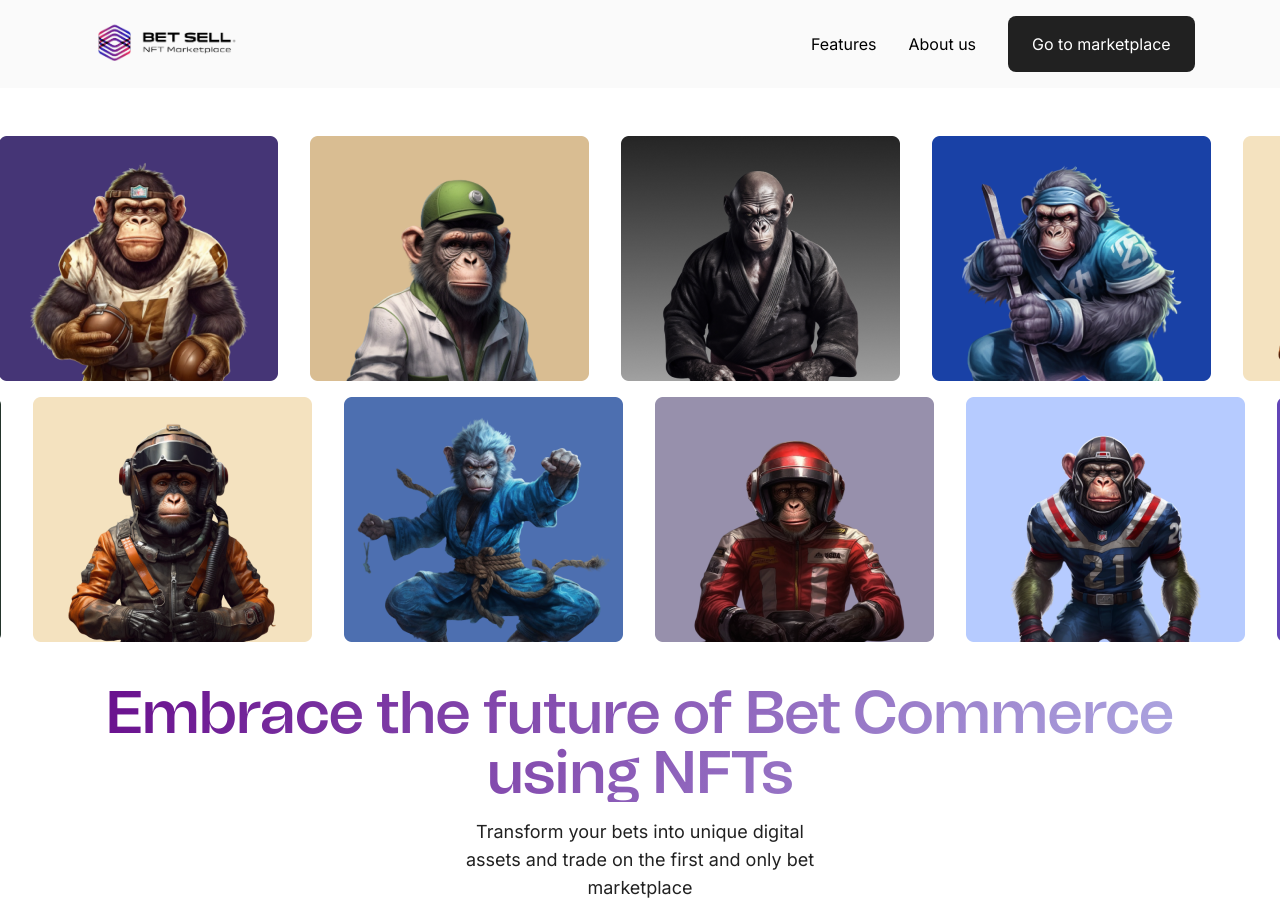
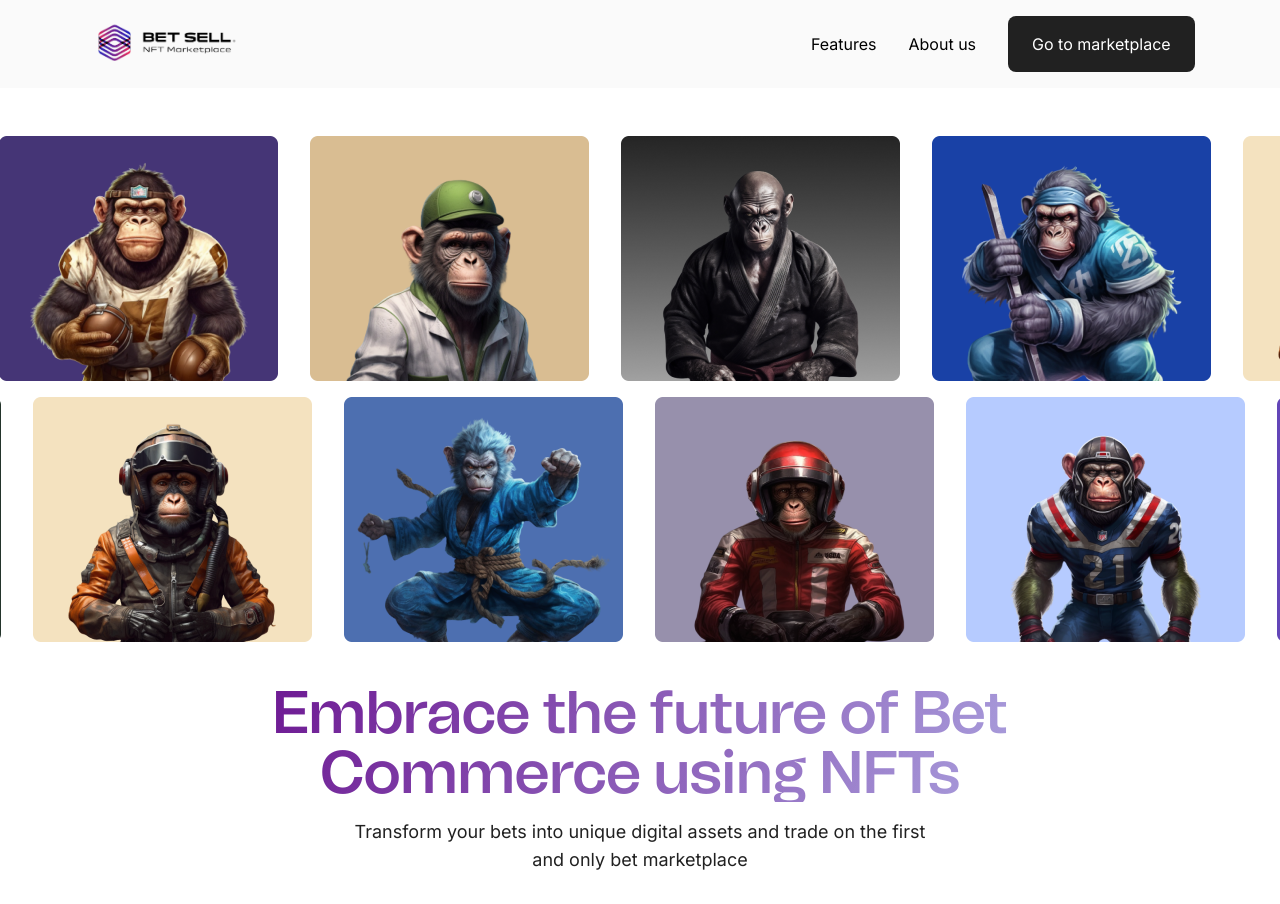
Before and after one commit to gitguti/bug-free-spoon, a Next.js app: page / in a window 1280 px wide. Shown: the top 904 px of the page. Built offline with nearby package versions, Linux system fonts and the light colour scheme.

Commit message:
update width hero title and paragraph

```diff
--- a/src/app/components/home/Hero.jsx
+++ b/src/app/components/home/Hero.jsx
@@ -77,10 +77,10 @@ const Hero = () => {
           </ul>
         </Marquee>
       </div>
-        <div className="px-px sm:px-8 w-11/12 3xl:w-10/12 mx-auto flex justify-center mt-10 mb-24 2xl:mb-40 2xl:mt-16 3xl:mt-24">
+        <div className="px-px sm:px-8 w-11/12 lg:w-9/12 3xl:w-10/12 mx-auto flex justify-center mt-10 mb-24 2xl:mb-40 2xl:mt-16 3xl:mt-24">
           <div className="text-center mx-auto 3xl:w-9/12">
             <h1 className="font-tomato text-2xl md:text-6xl 2xl:text-8xl font-semibold leading-7 mb-4 text-center text-gradient">Embrace the future of Bet Commerce using NFTs</h1>
-            <p className="text-sm md:text-lg text-new-black mb-8 2xl:text-2xl lg:w-1/3 3xl:w-1/2 mx-auto ">Transform your bets into unique digital assets and trade on the first and only bet marketplace</p>
+            <p className="text-sm md:text-lg text-new-black mb-8 2xl:text-2xl md:w-9/12 lg:w-2/3 3xl:w-1/2 mx-auto ">Transform your bets into unique digital assets and trade on the first and only bet marketplace</p>
             <Button variant="filled" className="text-red-500">Go to marketplace</Button>
           </div>
         </div>
```
